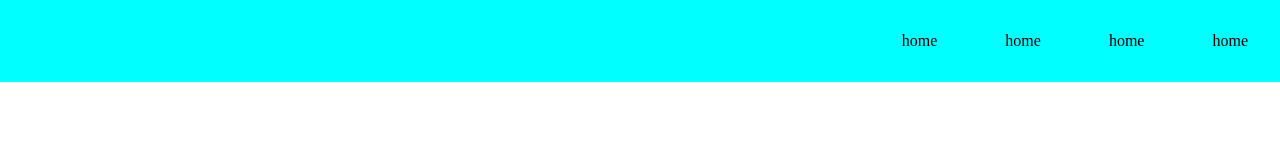
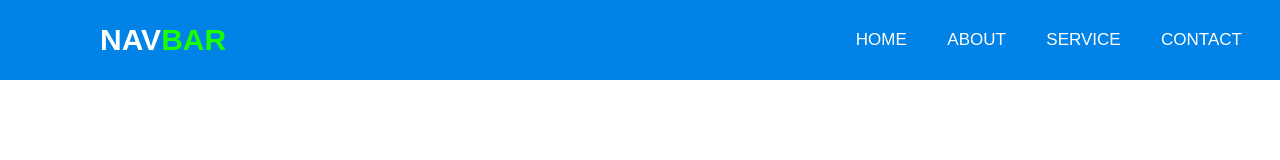
Before and after one commit to metadol/Navbar, a plain HTML site: page index.html in a window 1280 px wide. Drawn offline with Linux system fonts and the light colour scheme; a web font is replaced by a local one.

Commit message:
added nav links and styles

```diff
--- a/index.html
+++ b/index.html
@@ -3,17 +3,18 @@
 <head>
     <meta charset="UTF-8">
     <meta name="viewport" content="width=device-width, initial-scale=1.0">
+    <title>Document</title>
     <link rel="stylesheet" href="style.css">
-    <title>Document</title>
 </head>
 <body>
-    <header>
+    <nav>
+        <label class="txt">NAV<span>BAR</span></label>
         <ul>
-            <li>home</li>
-            <li>home</li>
-            <li>home</li>
-            <li>home</li>
+            <li><a href="#">HOME</a></li>
+            <li><a href="#">ABOUT</a></li>
+            <li><a href="#">SERVICE</a></li>
+            <li><a href="#">CONTACT</a></li>
         </ul>
-    </header>
+    </nav>
 </body>
 </html>
--- a/style.css
+++ b/style.css
@@ -1,19 +1,51 @@
+@import url('https://fonts.googleapis.com/css2?family=Belanosima&display=swap');
 *{
+
     margin: 0;
+    padding: 0;
+    text-decoration: none;
+    list-style: none;
+    box-sizing: border-box;
 }
-header{
 
-   background-color: aqua;
-   display: flex;
-   justify-content: end;
+body{
+    font-family: 'Belanosima', sans-serif;
+}
 
+nav{
+   background-color: #0082e6;
+   height: 80px;
+}
+
+.txt{
+    color: white;
+    font-size: 30px;
+    line-height: 80px;
+    padding: 0 100px;
+    font-weight: bold;
+}
+span{
+    color: rgb(25, 255, 0);
 }
 
 ul{
-    list-style: none;
+    float: right;
+    margin-right: 20px;
 }
 
-li{
+nav ul li{
     display: inline-block;
-    padding: 4vh 4vh;
+    line-height: 80px;
+    margin: 0 5px;
 }
+
+nav ul li a{
+ color: white;
+ font-size: 17px;
+ padding: 7px 13px;
+ border-radius: 3px;
+}
+a:hover{
+    background-color: #1b9bff;
+    transition: 0.5s;
+}
```
